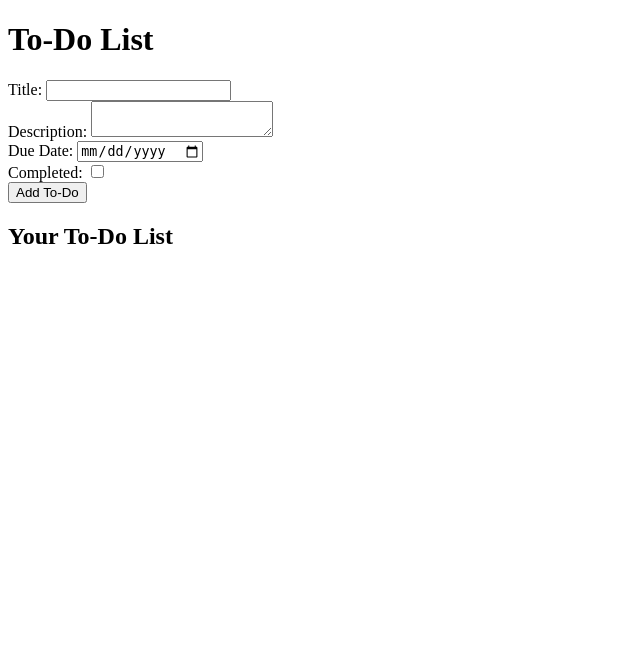
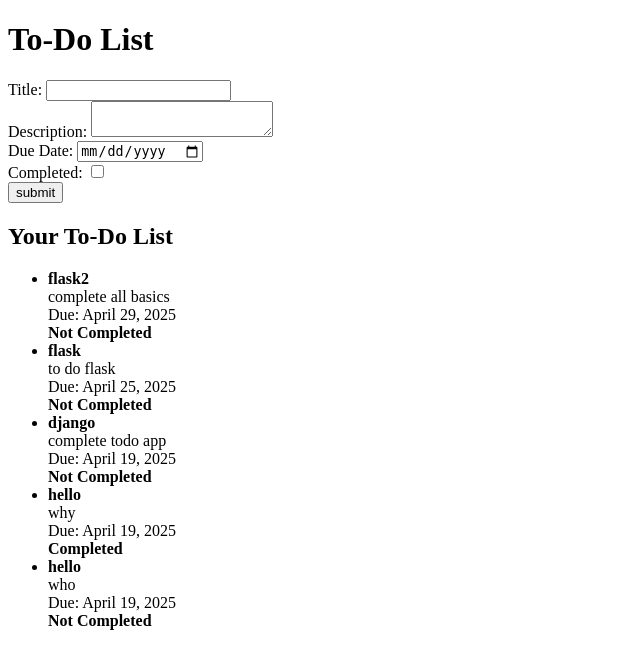
Before and after one commit to Ravi8043/todo, a Django app: page /todo/ in a window 1280 px wide. Shown: the top 669 px of the page, without its empty margins (0-640 px from the left). Run offline with Django 5.2, Linux system fonts and the light colour scheme; data comes from the database, SQL or seed files in the repository.

Commit message:
now can see the list of todos

```diff
--- a/backend/todo/todo001/templates/todo_list.html
+++ b/backend/todo/todo001/templates/todo_list.html
@@ -24,7 +24,7 @@
         <label for="completed">Completed:</label>
         <input type="checkbox" id="completed" name="completed"><br>
 
-        <button type="submit">Add To-Do</button>
+        <button type="submit">submit</button>
     </form>
 
     <h2>Your To-Do List</h2>
--- a/backend/todo/todo001/views.py
+++ b/backend/todo/todo001/views.py
@@ -20,4 +20,4 @@ def todo_list(request):
         todo.save() # Save the new todo to the database and compulsary to write this line
         return redirect('todo_list')   # Redirect to avoid form resubmission
     todos = Todo.objects.all().order_by('-due_date')
-    return render(request, 'todo_list.html')
+    return render(request, 'todo_list.html',{'todos': todos})
```
